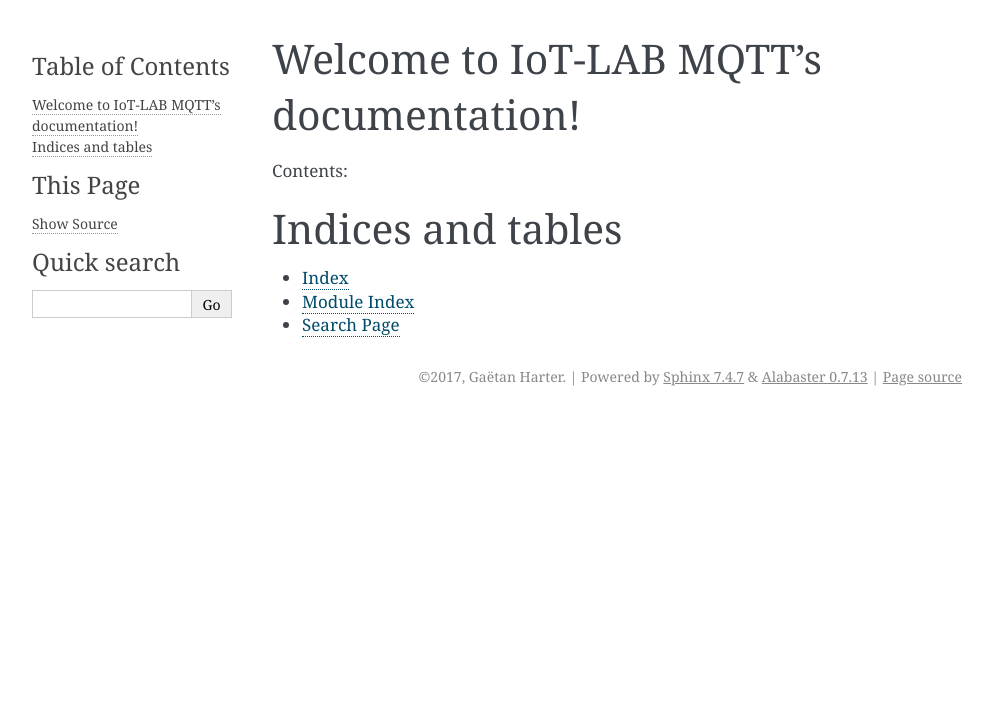
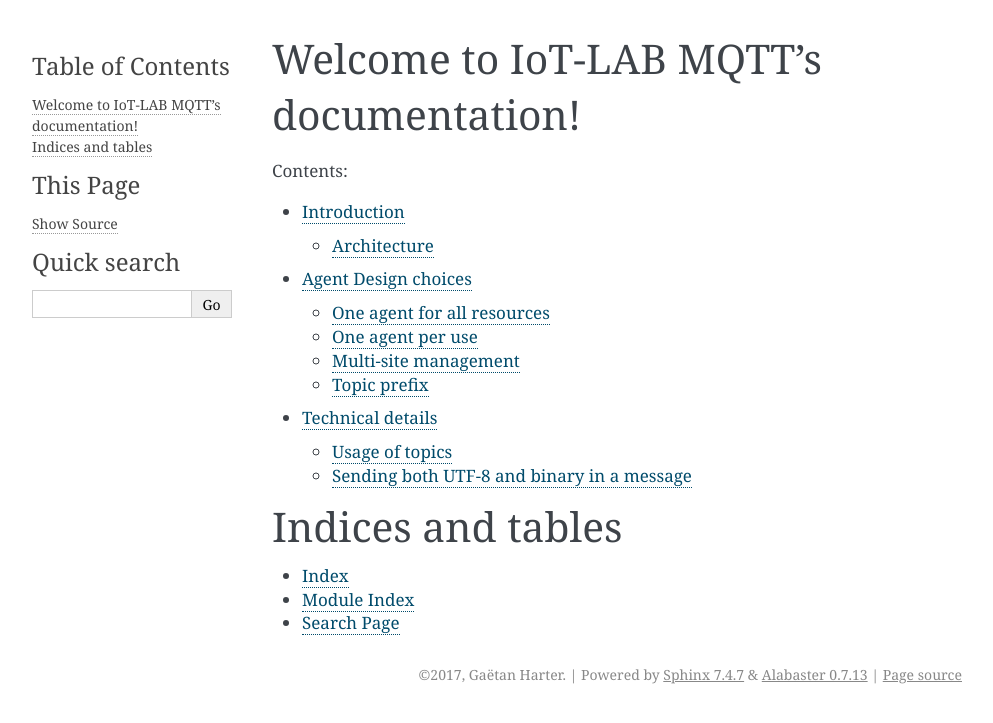
Before and after one commit to iot-lab/iot-lab-mqtt, a Sphinx documentation site: the page built from doc/source/index.rst, in a window 1280 px wide. Shown: the top 723 px of the page, without its empty margins (148-1141 px from the left). Built offline with Sphinx 7.4.7, drawn with Linux system fonts in a browser that asks for light colours; some of the changed lines change nothing that is shown.

Commit message:
Add some preliminary documentation

```diff
--- /dev/null
+++ b/doc/source/design_choices.rst
@@ -0,0 +1,56 @@
+Agent Design choices
+====================
+
+This section describe design choices made for the IoT-LAB MQTT agents.
+
+
+One agent for all resources
+---------------------------
+
+As a consequence of the large scale aspect of IoT-LAB, IoT-LAB tools have been
+developed in a way to allow managing many resources from one program.
+
+The same paradigm will be reproduced in the agents. The different resources will
+however still be accessed through different topics.
+
+
+Simple versus multiple resources addressing
+^^^^^^^^^^^^^^^^^^^^^^^^^^^^^^^^^^^^^^^^^^^
+
+Even if managing multiple resources, the agents will require addressing
+one resource at a time. The reasons for this include readability, consistency,
+implementation simplicity in the agents.
+
+The only agent managing multiple nodes will be the nodes update/reset agent as
+the resource it is interacting with is the IoT-LAB REST API which already
+adresses multiple nodes.
+
+
+One agent per use
+-----------------
+
+Agents will be separated to manage one task only and implemented as low level as
+possible to be independent of the problem.
+
+High level behaviour that require communicating to several agents can also be
+implemented as MQTT agents for reuse.
+
+
+Multi-site management
+---------------------
+
+Some agents must be run on the site where resources are, so must be run once per
+site of the experiment whereas other must be run only once.
+
+When running, there is one site which must be choosen as *master* and will host
+the one instance only agents.
+
+
+Topic prefix
+------------
+
+Agents have an option to set a topic prefix. I recommand to set it to something
+starting with ``{user}/{expid}``. This way, agents run for different experiment
+and users will be separated from one another.
+The ``{user}`` and ``{expid}`` strings will be replaced by their effective
+value when executed.
--- a/doc/source/index.rst
+++ b/doc/source/index.rst
@@ -11,7 +11,9 @@
 .. toctree::
    :maxdepth: 2
 
-
+   intro
+   design_choices
+   technical_details
 
 Indices and tables
 ==================
--- /dev/null
+++ b/doc/source/intro.rst
@@ -0,0 +1,47 @@
+Introduction
+============
+
+IoT-LAB MQTT provides access to an IoT-LAB experiment through an MQTT interface.
+
+A main manager script will run agents to provide these services through MQTT:
+
+* Nodes serial ports
+* Nodes update/reset/power on-off
+* Radio Sniffer
+* IPv6 over serial agent (tunslip6/ethos)
+
+
+Architecture
+------------
+
+MQTT is a bus protocol organized around a central server (broker) where all
+clients connect, publish messages, and the broker takes care of forwarding
+messages to subscribed clients.
+
+Topics
+^^^^^^
+
+Clients publish and subscribe messages to ``topics``, which are defined by
+there name: ``an/example/of/topic``. Published message are transmitted to all
+subscribed clients.
+
+It is possible to subscribe to topics with wildcards:
+
+* single-level: ``an/example/+/topic``
+* multi-level: ``an/example/#``
+
+This allows subscribing to many similar topics in a single request.
+
+Client side
+^^^^^^^^^^^
+
+With this architecture, applications that want to access IoT-LAB resources
+will interact through MQTT topics with the testbed agents to configure the
+resources, control and command them.
+The configuration application can even be different from the application using
+the resources.
+
+Because of the centralized broker, they can be run on any computer that has
+access to the MQTT broker.
+
+    TODO: add schema
--- /dev/null
+++ b/doc/source/technical_details.rst
@@ -0,0 +1,65 @@
+Technical details
+=================
+
+
+Usage of topics
+---------------
+
+Topics are a one way packet transport system. This will imply some design
+constraints.
+
+Error topic
+^^^^^^^^^^^
+
+As not all the following communication mechanisms have a response, communicating
+errors or failures should happen on a dedicated error topic.
+
+Two way streams
+^^^^^^^^^^^^^^^
+
+Two way stream require having one topic for one side and one for the other.
+This includes serial port forwarding where one topic is used to read and one to
+write.
+
+Request model
+^^^^^^^^^^^^^
+
+Requests is a form of two way stream, however, a response must correspond to the
+right request. For this, per request topic should be used.
+The chosen format is the following:
+
+::
+
+   # Request topic
+   {prefix}/topic/for/request/{client_id}/{request_id}
+   # Response topic
+   {prefix}/topic/for/request/{client_id}/{request_id}/ret
+
+In practice, using topic wildcard topic subscribe, only one subscribe is
+necessary per agent/client/request: ::
+
+   # Agent subscribe
+   {prefix}/topic/for/request/+/+
+   # Client subscribe
+   {prefix}/topic/for/request/{client_id}/+/ret
+
+For ``client_id`` I recommend using a readable identifier concatenated to an
+UUID to ensure both readability and uniqueness.
+
+
+Sending both UTF-8 and binary in a message
+------------------------------------------
+
+In the case of firmware update, the message will need to contain both a list of
+nodes and a firmware binary. It has been chosen to separate the UTF-8 string
+from the binary payload using ``0xFF`` byte.
+
+::
+
+   <UTF-8 encoded JSON string> 0xFF <Binary data>
+
+In fact, ``0xFF`` is never used in a UTF-8 encoded string `wikipedia:utf-8`_
+so the payload can safely be split of the first occurence of ``0xFF`` without
+requiring to try decoding the string.
+
+.. _wikipedia\:utf-8: https://en.wikipedia.org/wiki/UTF-8#Advantages_2
```
